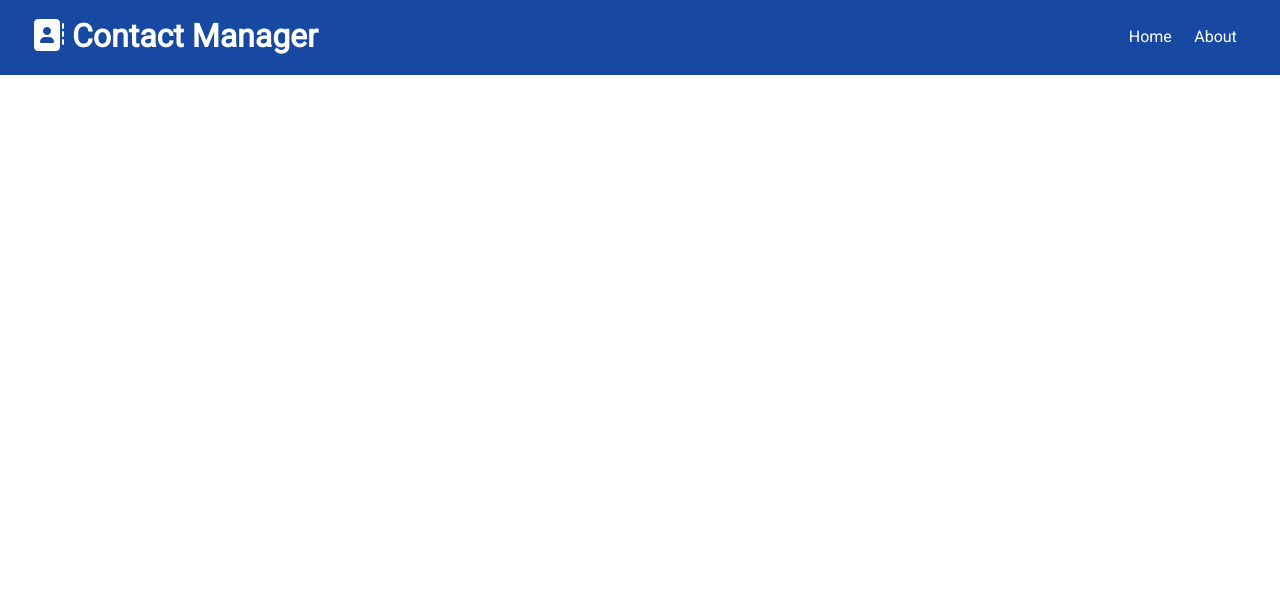
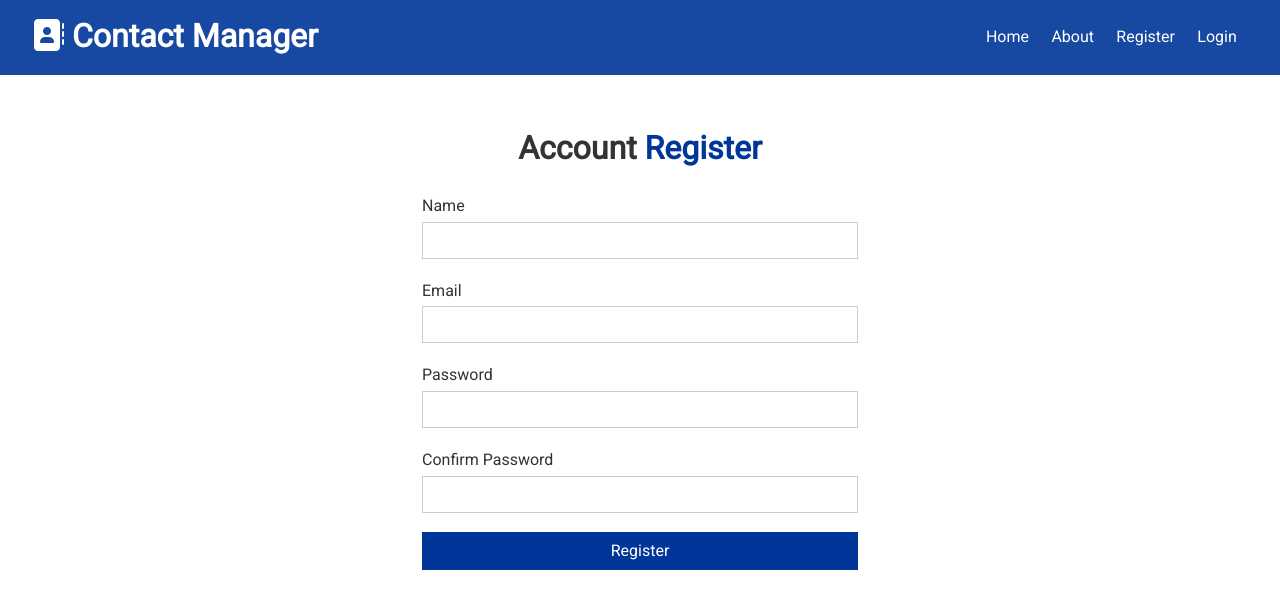
Before and after one commit to arun-1993/contact-manager, a React (Create React App) app in the folder client/: page /register in a window 1280 px wide. Shown: the top 608 px of the page. Built offline with nearby package versions, Linux system fonts and the light colour scheme.

Commit message:
Register and login forms

```diff
--- a/client/src/App.js
+++ b/client/src/App.js
@@ -6,6 +6,8 @@
 import About from './components/pages/About';
 import ContactState from './context/contact/ContactState';
 import AuthState from './context/auth/AuthState';
+import Register from './components/auth/Register';
+import Login from './components/auth/Login';
 
 const App = () => {
 	return (
@@ -18,6 +20,8 @@
 							<Routes>
 								<Route exact path='/' Component={ Home } />
 								<Route exact path='/about' Component={ About } />
+								<Route exact path='/register' Component={ Register } />
+								<Route exact path='/login' Component={ Login } />
 							</Routes>
 						</div>
 					</Fragment>
--- /dev/null
+++ b/client/src/components/auth/Login.js
@@ -0,0 +1,43 @@
+import React, { useState } from 'react'
+
+const Login = () => {
+	const [user, setUser] = useState({
+		email: '',
+		password: ''
+	});
+
+	const { email, password } = user;
+
+	const onChange = (e) => {
+		setUser({ ...user, [e.target.name]: e.target.value });
+	};
+
+	const onSubmit = (e) => {
+		e.preventDefault();
+		console.log('Logged In');
+	}
+
+	return (
+		<div className='form-container'>
+			<h1>
+				Account <span className='text-primary'>Login</span>
+			</h1>
+
+			<form onSubmit={ onSubmit }>
+				<div className='form-group'>
+					<label htmlFor='email'>Email</label>
+					<input type='email' name='email' value={ email } onChange={ onChange } />
+				</div>
+
+				<div className='form-group'>
+					<label htmlFor='password'>Password</label>
+					<input type='password' name='password' value={ password } onChange={ onChange } />
+				</div>
+
+				<input type='submit' value='Log In' className='btn btn-primary btn-block' />
+			</form>
+		</div>
+	)
+}
+
+export default Login
--- /dev/null
+++ b/client/src/components/auth/Register.js
@@ -0,0 +1,55 @@
+import React, { useState } from 'react';
+
+const Register = () => {
+	const [user, setUser] = useState({
+		name: '',
+		email: '',
+		password: '',
+		password2: '',
+	});
+
+	const { name, email, password, password2 } = user;
+
+	const onChange = (e) => {
+		setUser({ ...user, [e.target.name]: e.target.value })
+	};
+
+	const onSubmit = (e) => {
+		e.preventDefault();
+		console.log('Registered');
+	};
+
+	return (
+		<div className='form-container'>
+			<h1>
+				Account <span className='text-primary'>Register</span>
+			</h1>
+
+			<form onSubmit={ onSubmit }>
+				<div className='form-group'>
+					<label htmlFor='name'>Name</label>
+					<input type='text' name='name' value={ name } onChange={ onChange } />
+				</div>
+
+				<div className='form-group'>
+					<label htmlFor='email'>Email</label>
+					<input type='email' name='email' value={ email } onChange={ onChange } />
+				</div>
+
+				<div className='form-group'>
+					<label htmlFor='password'>Password</label>
+					<input type='password' name='password' value={ password } onChange={ onChange } />
+				</div>
+
+				<div className='form-group'>
+					<label htmlFor='password2'>Confirm Password</label>
+					<input type='password' name='password2' value={ password2 } onChange={ onChange } />
+				</div>
+
+				<input type='submit' value='Register' className='btn btn-primary btn-block' />
+			</form>
+		</div>
+	);
+};
+
+export default Register;
--- a/client/src/components/layout/Navbar.js
+++ b/client/src/components/layout/Navbar.js
@@ -15,6 +15,12 @@
 			<li>
 				<Link to='/about'>About</Link>
 			</li>
+			<li>
+				<Link to='/register'>Register</Link>
+			</li>
+			<li>
+				<Link to='/login'>Login</Link>
+			</li>
 		</ul>
 	</div>
   )
```
